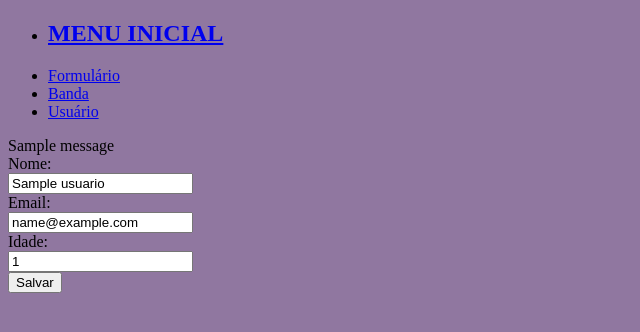
After one commit to cabralotavio3/flask, a Flask app: page /usuario/edita/1 in a window 1280 px wide. The commit adds this page. Shown: the top 332 px of the page, without its empty margins (0-640 px from the left). Run offline with Flask 3, Linux system fonts and the light colour scheme; tables that the repository leaves empty hold one stand-in row (values such as "Sample post"); one stand-in notice (Sample message) is shown.

Commit message:
modified:   __pycache__/app.cpython-310.pyc 	modified:   app.py 	modified:   static/css/estilo.css 	modified:   templates/base.html 	modified:   templates/form.html 	modified:   templates/index.html 	new file:   templates/usuario_edita.html     modified:   templates/usuario_lista.html

```diff
--- a/app.py
+++ b/app.py
@@ -71,12 +71,35 @@ def usuario_save():
 def usuario_remove(id):
     if id > 0:
         usuario = Usuario.query.get(id)
-        db.session.remove(usuario)
+        db.session.delete(usuario)
         db.session.commit()
         flash('Foi Jubilado Com sucesso!!!!!!!')
         return redirect('/usuario')
     else:
         flash('Deu certo nao irmao faz o L')
+        return redirect('/usuario')
+
+@app.route('/usuario/edita/<int:id>')
+def usuario_edita(id):
+        usuario = Usuario.query.get(id)
+        return render_template('usuario_edita.html', dados_html=usuario)
+
+@app.route('/usuario/editasave', methods = ['POST'])
+def usuario_editasave():
+    id = request.form.get('id')
+    nome = request.form.get('nome')
+    email = request.form.get('email')
+    idade = request.form.get('idade')
+    if id and nome and email and idade:
+        usuario = Usuario.query.get(id)
+        usuario.nome = nome
+        usuario.email = email
+        usuario.idade = idade
+        db.session.commit()
+        flash('Dados atualizados com sucesso!!')
+        return redirect('/usuario')
+    else:
+        flash('Está faltando dados!')
         return redirect('/usuario')
 @app.route
 def base():
--- a/static/css/estilo.css
+++ b/static/css/estilo.css
@@ -1,3 +1,6 @@
+body{
+    background-color: rgb(144, 119, 160);
+}
 a, input{
     display: block;
 }
@@ -6,6 +9,13 @@ img{
 }
 
 table, tr, td, th{
-    border: 1px black;
+    border: 1px solid black;
     border-collapse: collapse;
 }
+
+.editar{
+    color: yellow;
+}
+.remover{
+    color: red;
+}
--- a/templates/base.html
+++ b/templates/base.html
@@ -10,7 +10,7 @@
     <nav>
         <ul>
             <li>
-                <a href="/">Home</a>
+                <h2><a href="/">MENU INICIAL</a></h2>
             </li>
             <li>
                 <a href="/form">Formulário</a>
--- a/templates/index.html
+++ b/templates/index.html
@@ -2,6 +2,9 @@
 
 {% block conteudo %}
     <h1>Menu flask</h1>
-    <a href="/banda/">Banda</a>
+    <h4>Bem vindo ao Menu flask!</h4>
+    <p>Esse menu pode realizar diversas funções. Na página formulário, é possível enviar para o sistema o cadastro do seu cantor favorito com suas músicas
+        da banda Alice in chains favoritas. Na página banda, você pode contemplar a imagem do Alice in chains Unpluged, pouco antes do suicídio do Layne.
+    </p>
 
 {% endblock %}
--- /dev/null
+++ b/templates/usuario_edita.html
@@ -0,0 +1,25 @@
+{% extends "base.html" %}
+
+{% block conteudo %}
+
+{% set mensagens = get_flashed_messages() %}
+{% if mensagens %}
+<div class="alert alert-danger" role="alert">
+   {% for msg in mensagens %}
+        {{ msg }}
+   {% endfor %}
+</div>
+{% endif %}
+
+    <form action="/usuario/save" method="post">
+        <input type="hidden" name="id" id="id" value="{{dados_html.id}}">
+        <label for="nome">Nome: </label>
+        <input type="text" name="nome" id="nome" value="{{dados_html.nome}}">
+        <label for="email">Email: </label>
+        <input type="email" name="email" id="email" value="{{dados_html.email}}">
+        <label for="idade">Idade: </label>
+        <input type="number" name="idade" id="idade" value="{{dados_html.idade}}">
+        <button type="submit">Salvar</button>
+    </form>
+
+{% endblock %}
--- a/templates/usuario_lista.html
+++ b/templates/usuario_lista.html
@@ -7,6 +7,7 @@
             <th>Nome:   </th>
             <th>Email:  </th>
             <th>Idade:  </th>
+            <th>Editar: </th>
             <th>Remover:</th>
         </tr>
          {% for usuario in dados_html %}
@@ -15,7 +16,10 @@
                 <td>{{usuario.email}}</td>
                 <td>{{usuario.idade}}</td>
                 <td>
-                    <a href="/usuario/remove/{{usuario.id}}">Remover</a>
+                    <a class="editar"href="/usuario/edita/{{usuario.id}}">Editar</a>
+                </td>
+                <td>
+                    <a class="remover"href="/usuario/remove/{{usuario.id}}">Remover</a>
                 </td>
             </tr>
         {% endfor %}
```
Also changed, not shown: templates/form.html (+9 -0 lines).
